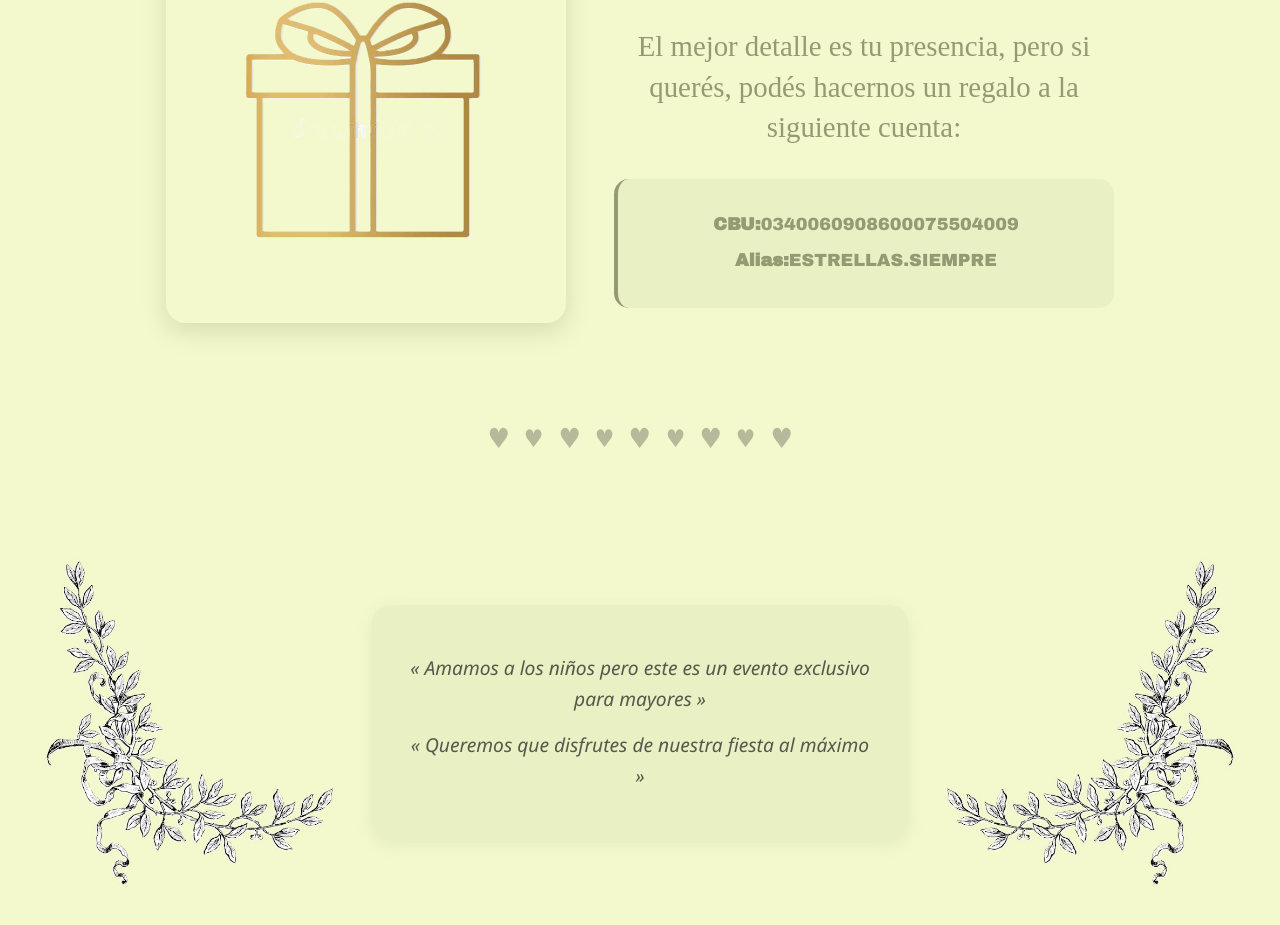
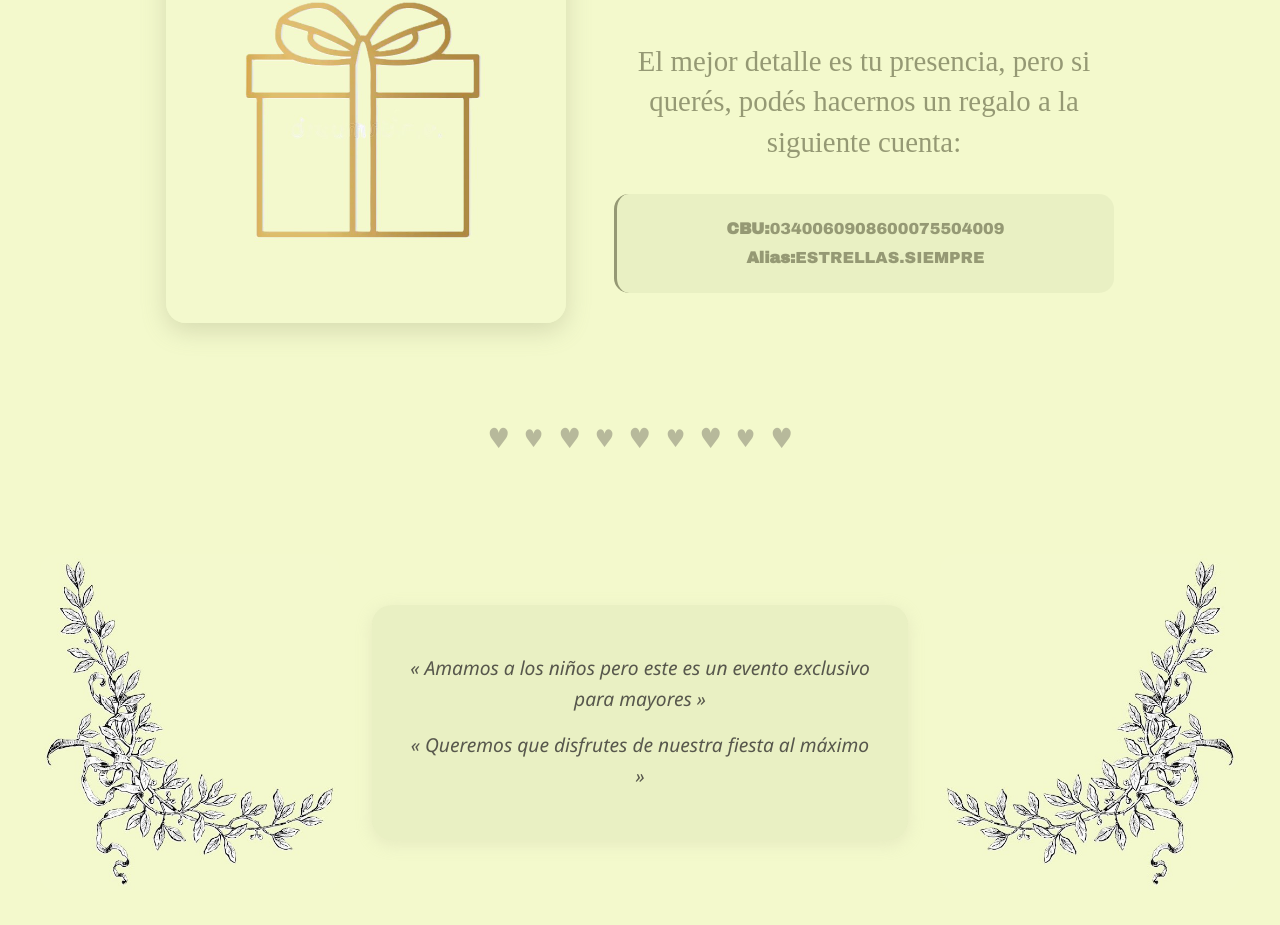
Before and after one commit to chinobustos/casamiento, a React (Vite) app: page / in a window 1280 px wide. Shown: the part 4132-5057 px from the top of the page. Built offline with nearby package versions, Linux system fonts and the light colour scheme; a web font is replaced by a local one.

Commit message:
terminado

```diff
--- a/src/index.css
+++ b/src/index.css
@@ -373,16 +373,16 @@ body {
 
 .bank-details {
   background-color: rgba(149, 153, 116, 0.1);
-  padding: 1.5rem;
+  padding: 1.2rem;
   border-radius: 15px;
-  border-left: 4px solid var(--color-primary);
+  border-left: 3px solid var(--color-primary);
 }
 
 .bank-details p {
   font-family: 'Archivo Black', sans-serif;
-  font-size: 1.1rem;
+  font-size: 1rem;
   color: var(--color-primary);
-  margin: 0.5rem 0;
+  margin: 0.2rem 0;
 }
 
 /* DECORACIÓN */
```
